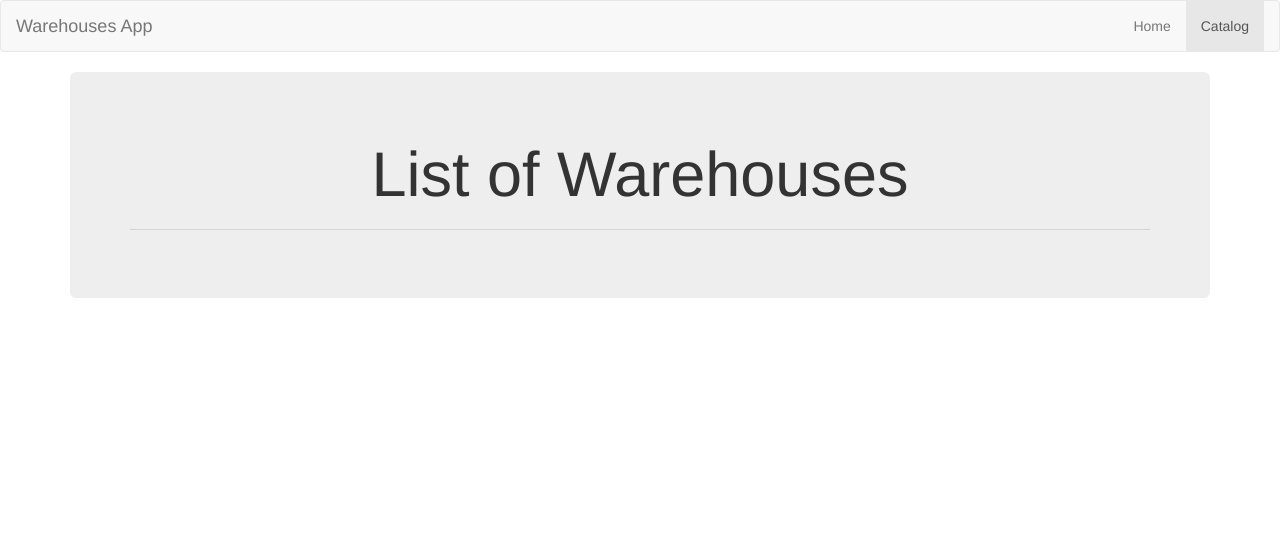
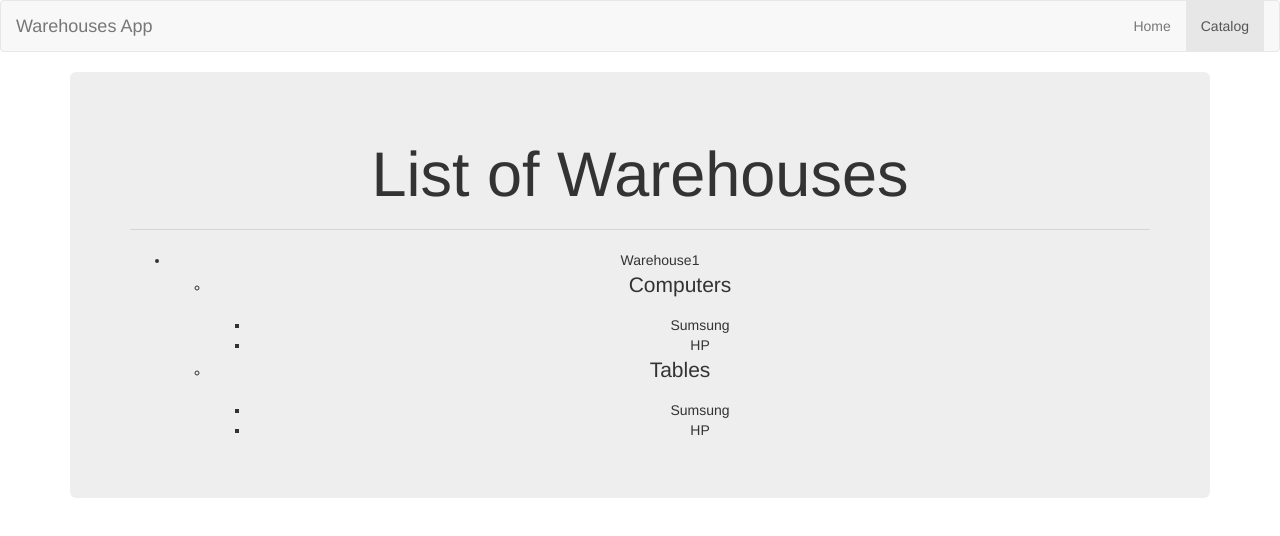
Before and after one commit to sergey-zhuravel/warehouses-client-sample, an Angular app: page /catalog in a window 1280 px wide. Shown: the top 536 px of the page. Built offline with nearby package versions, Linux system fonts and the light colour scheme.

Commit message:
Addes service mock, models and category component

```diff
--- a/src/app/components/catalog/catalog.component.html
+++ b/src/app/components/catalog/catalog.component.html
@@ -1,5 +1,19 @@
 <div class="jumbotron text-center">
   <h1>List of Warehouses</h1>
   <hr/>
-
+  <ul *ngIf="warehouses && warehouses.length">
+    <li *ngFor="let warehouse of warehouses">
+      {{warehouse.name}}
+       <ul>
+         <li *ngFor="let category of warehouse.categories">
+           <app-category [category]="category"></app-category>
+             <ul>
+               <li *ngFor="let product of warehouse.products">
+                 {{product.name}}
+                 </li>
+             </ul>
+         </li>
+       </ul>
+    </li>
+  </ul>
 </div>
--- a/src/app/components/catalog/catalog.component.ts
+++ b/src/app/components/catalog/catalog.component.ts
@@ -1,4 +1,11 @@
 import { Component, OnInit } from '@angular/core';
+
+
+import {DataService} from '../../services/data.service';
+
+import {Product} from "../../models/product";
+import {Category} from "../../models/category";
+import {Warehouse} from '../../models/warehouse';
 
 @Component({
   selector: 'app-catalog',
@@ -7,9 +14,33 @@ import { Component, OnInit } from '@angular/core';
 })
 export class CatalogComponent implements OnInit {
 
-  constructor() { }
+  warehouses: Warehouse[];
+
+  constructor(private dataService: DataService) { }
 
   ngOnInit() {
+    //init state with empty array
+    this.warehouses = new Array();
+
+    //get data from the service
+    this.dataService.getAllWarehouses().subscribe(data => {
+      console.log(data);
+      //update state with data from the service
+      this.createWarehousesArray(data);
+    }, err => {
+      console.log(err);
+      return false;
+    });
+  }
+
+  //create warehouses array from service data
+  createWarehousesArray(data) {
+    let warehouse: Warehouse;
+    for (const wdata of data) {
+        warehouse = new Warehouse(wdata);
+        this.warehouses.push(warehouse);
+        console.log(this.warehouses);
+    }
   }
 
 }
--- /dev/null
+++ b/src/app/components/category/category.component.html
@@ -0,0 +1,3 @@
+<p>
+  {{category.name}}
+</p>
--- /dev/null
+++ b/src/app/components/category/category.component.ts
@@ -0,0 +1,16 @@
+import { Component, OnInit, Input } from '@angular/core';
+import {Category} from "../../models/category";
+
+@Component({
+  selector: 'app-category',
+  templateUrl: './category.component.html',
+  styleUrls: ['./category.component.css']
+})
+export class CategoryComponent implements OnInit {
+  @Input() category: Category;
+  constructor() { }
+
+  ngOnInit() {
+  }
+
+}
--- /dev/null
+++ b/src/app/models/category.ts
@@ -0,0 +1,13 @@
+export class Category {
+    id: number;
+    name: string;
+
+    constructor(categoryInfo: any) {
+        this.name = categoryInfo.name;
+        this.id = categoryInfo.id;
+    }
+    save() {
+        //ToDo: implemented http request to save product
+        console.log(this.name);
+    }
+}
--- /dev/null
+++ b/src/app/models/product.ts
@@ -0,0 +1,22 @@
+import {Category} from "./category";
+
+export class Product {
+    id: number;
+    name: string;
+    price: number;
+    count: number;
+    category_id: number;
+
+    constructor(productInfo: any) {
+        this.name = productInfo.name;
+        this.id = productInfo.id;
+        this.price = productInfo.price;
+        this.count = productInfo.count;
+        this.category_id = productInfo.category_id;
+    }
+
+    save() {
+        //ToDo: implement http request to save product
+        console.log(this.name, this.price, this.count);
+    }
+}
--- /dev/null
+++ b/src/app/models/warehouse.ts
@@ -0,0 +1,28 @@
+import {Product} from "./product";
+import {Category} from "./category";
+
+export class Warehouse {
+  id: number;
+  name: string;
+  products: Product[];
+  categories: Category[];
+
+  constructor(warehouseInfo: any) {
+    this.name = warehouseInfo['name'];
+    this.id = warehouseInfo['id'];
+
+    this.categories = new Array();
+    this.products = new Array();
+
+    //create categories
+    for (const category of warehouseInfo['categories']) {
+          this.categories.push(new Category(category));
+    }
+
+    //create products
+    for (const product of warehouseInfo['products']) {
+        console.log(product);
+        this.products.push(new Product(product));
+    }
+  }
+}
--- /dev/null
+++ b/src/app/services/data.service.ts
@@ -0,0 +1,26 @@
+import { Injectable } from '@angular/core';
+
+import {Http, Headers} from '@angular/http';
+import 'rxjs/add/operator/map';
+import {Observable} from 'rxjs/Rx';
+
+@Injectable()
+export class DataService {
+
+  constructor(private http: Http) { }
+
+  getAllWarehouses() {
+    let data = [{
+      "name":"Warehouse1",
+      "id": 1,
+      "categories":[{"name":"Computers", "id": 1}, {"name":"Tables", "id": 2}],
+      "products":[
+            {"id":1, "name":"Sumsung", "category_id":1, "price":5, "count":10},
+            {"id":2, "name":"HP", "category_id":1, "price":4, "count":3}
+          ]
+    }];
+    return  Observable.of(data); //mock data
+    //return this.http.get('http://localhost:3003/warehouse')
+      //.map(res => res.json());
+  }
+}
```
Also changed, not shown: src/app/app.module.ts (+8 -2 lines), src/app/components/category/category.component.css (added), 2 other files (tests, documents, lock files or other folders).
